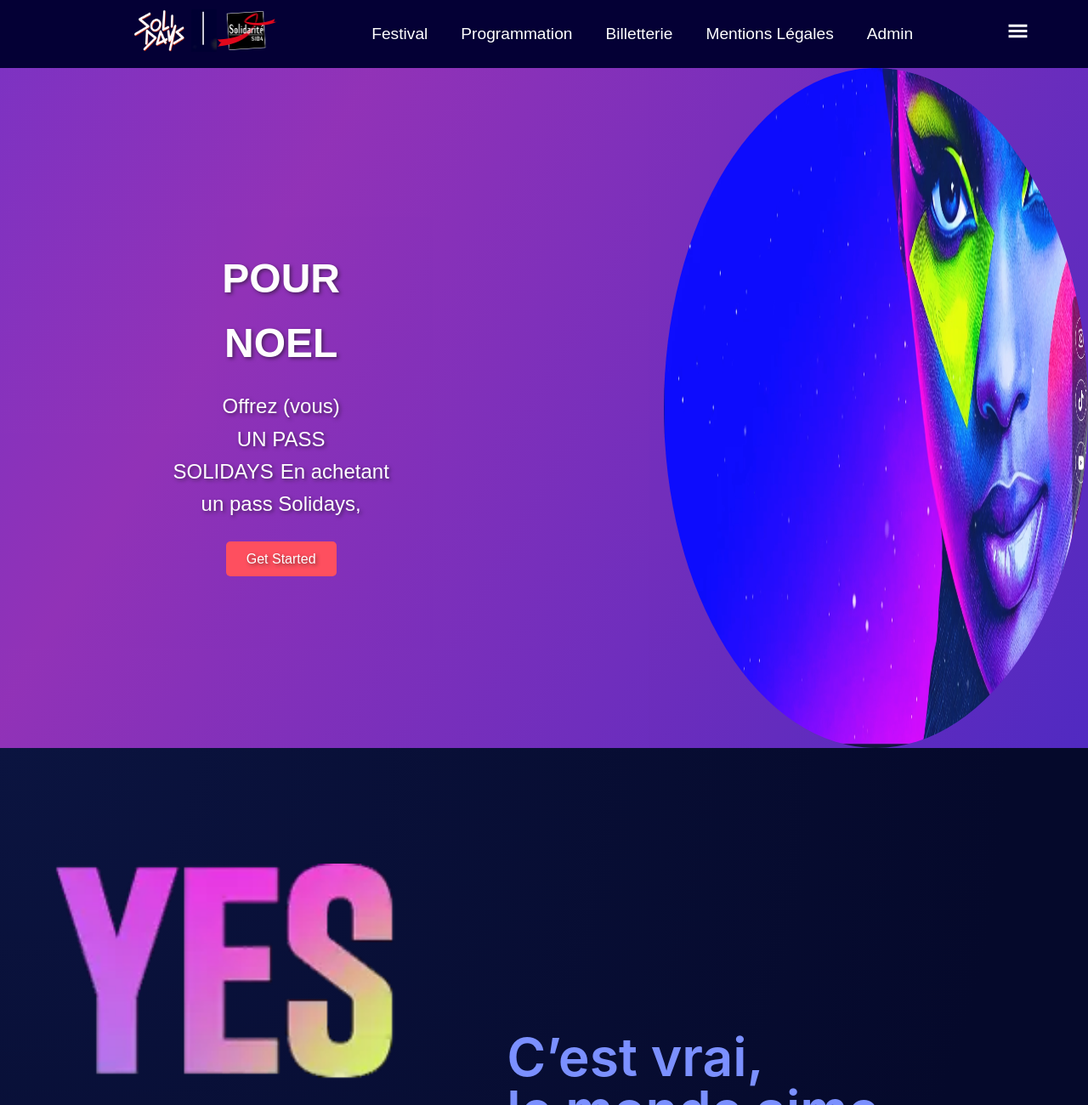
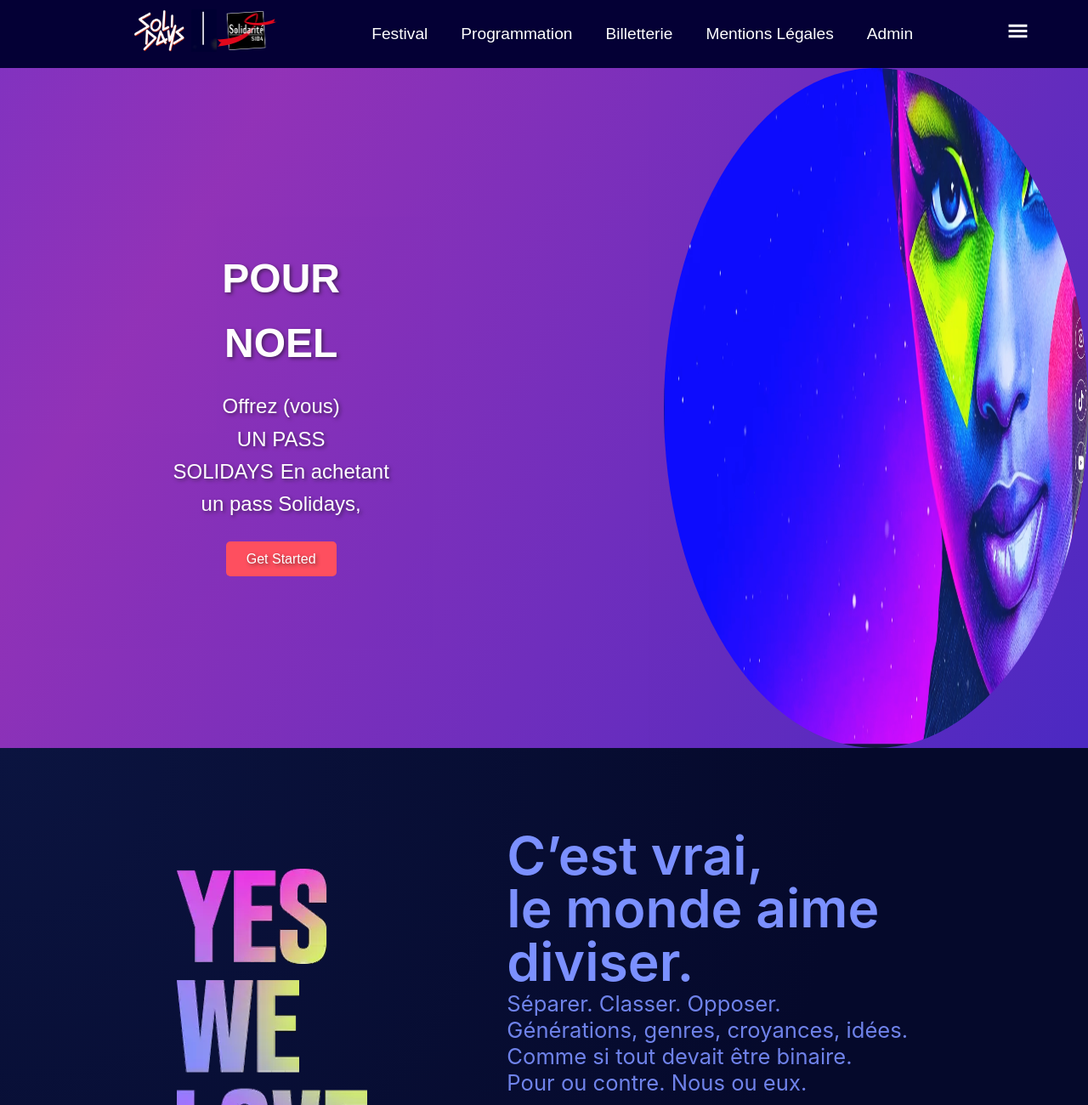
Before and after one commit to AwadAhmedDev/solidays_app, a React (Vite) app in the folder code/: page / in a window 1280 px wide. Shown: the top 1300 px of the page at 85% size. Built offline with nearby package versions, Linux system fonts and the light colour scheme; no server answers.

Commit message:
image tailler

```diff
--- a/code/src/pages/weekend/weekend.module.css
+++ b/code/src/pages/weekend/weekend.module.css
@@ -2,7 +2,7 @@
     width: 100%;
   }
 
-  img {
+ .weekend img {
     width: 100%;
   }
 
```
